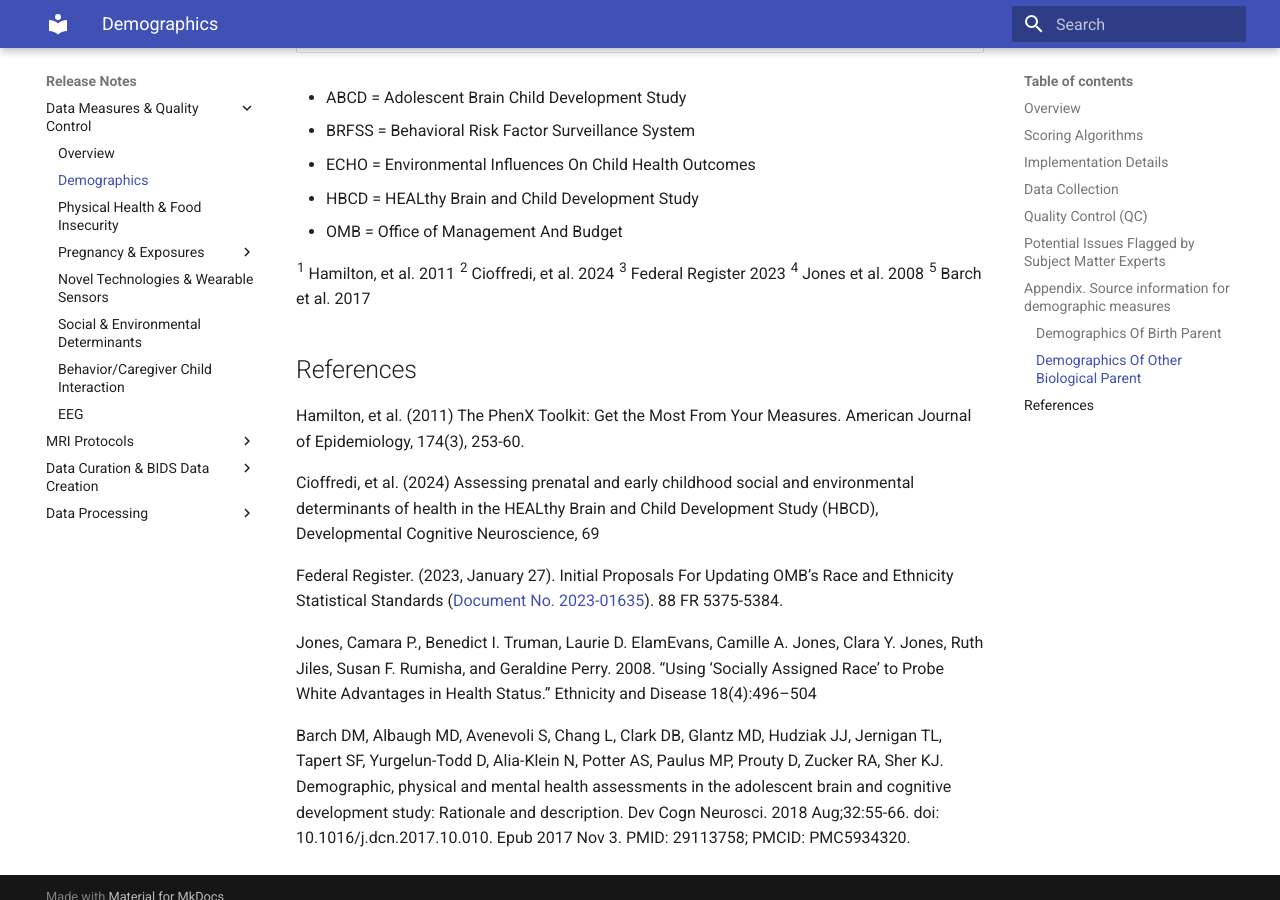
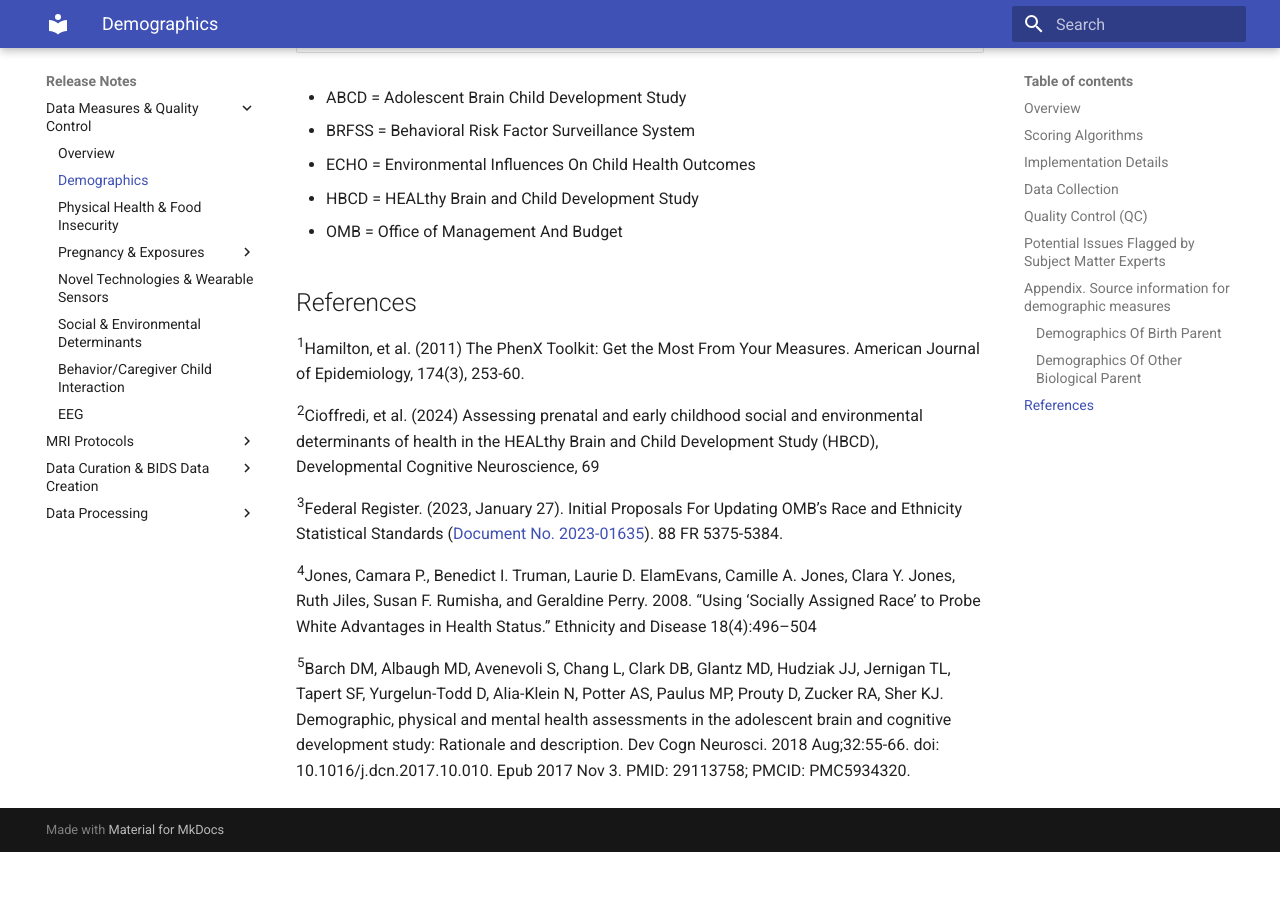
Before and after one commit to mattcieslak/hbcd-docs, an MkDocs documentation site: the page built from docs/measures/demographics.md, in a window 1280 px wide and 900 px high, scrolled down 4680 px. Built offline with MkDocs 1.6.1 and Material for MkDocs 9.7.7, drawn with Linux system fonts in a browser that asks for light colours; after the commit the page ends 5532 px from its top, so only the background shows below that.

Commit message:
Update demographics.md

```diff
--- a/docs/measures/demographics.md
+++ b/docs/measures/demographics.md
@@ -83,20 +83,13 @@ From [Cioffredi et al, *Developmental Cognitive Neuroscience,* 2024](https://www
 * HBCD = HEALthy Brain and Child Development Study
 * OMB = Office of Management And Budget
 
-<sup>1</sup> Hamilton, et al. 2011
-<sup>2</sup> Cioffredi, et al. 2024
-<sup>3</sup> Federal Register 2023
-<sup>4</sup> Jones et al. 2008
-<sup>5</sup> Barch et al. 2017
+## References
+<sup>1</sup>Hamilton, et al. (2011) The PhenX Toolkit: Get the Most From Your Measures. American Journal of Epidemiology, 174(3), 253-60.
 
+<sup>2</sup>Cioffredi, et al. (2024) Assessing prenatal and early childhood social and environmental determinants of health in the HEALthy Brain and Child Development Study (HBCD), Developmental Cognitive Neuroscience, 69
 
-## References
-Hamilton, et al. (2011) The PhenX Toolkit: Get the Most From Your Measures. American Journal of Epidemiology, 174(3), 253-60.
+<sup>3</sup>Federal Register. (2023, January 27). Initial Proposals For Updating OMB’s Race and Ethnicity Statistical Standards ([Document No. 2023-01635](https://www.federalregister.gov/documents/2023/01/27/2023-01635/initial-proposals-for-updating-ombs-race-and-ethnicity-statistical-standards)). 88 FR 5375-5384.
 
-Cioffredi, et al. (2024) Assessing prenatal and early childhood social and environmental determinants of health in the HEALthy Brain and Child Development Study (HBCD), Developmental Cognitive Neuroscience, 69
+<sup>4</sup>Jones, Camara P., Benedict I. Truman, Laurie D. ElamEvans, Camille A. Jones, Clara Y. Jones, Ruth Jiles, Susan F. Rumisha, and Geraldine Perry. 2008. “Using ‘Socially Assigned Race’ to Probe White Advantages in Health Status.” Ethnicity and Disease 18(4):496–504
 
-Federal Register. (2023, January 27). Initial Proposals For Updating OMB’s Race and Ethnicity Statistical Standards ([Document No. 2023-01635](https://www.federalregister.gov/documents/2023/01/27/2023-01635/initial-proposals-for-updating-ombs-race-and-ethnicity-statistical-standards)). 88 FR 5375-5384.
-
-Jones, Camara P., Benedict I. Truman, Laurie D. ElamEvans, Camille A. Jones, Clara Y. Jones, Ruth Jiles, Susan F. Rumisha, and Geraldine Perry. 2008. “Using ‘Socially Assigned Race’ to Probe White Advantages in Health Status.” Ethnicity and Disease 18(4):496–504
-
-Barch DM, Albaugh MD, Avenevoli S, Chang L, Clark DB, Glantz MD, Hudziak JJ, Jernigan TL, Tapert SF, Yurgelun-Todd D, Alia-Klein N, Potter AS, Paulus MP, Prouty D, Zucker RA, Sher KJ. Demographic, physical and mental health assessments in the adolescent brain and cognitive development study: Rationale and description. Dev Cogn Neurosci. 2018 Aug;32:55-66. doi: 10.1016/j.dcn.2017.10.010. Epub 2017 Nov 3\. PMID: 29113758; PMCID: PMC5934320.
+<sup>5</sup>Barch DM, Albaugh MD, Avenevoli S, Chang L, Clark DB, Glantz MD, Hudziak JJ, Jernigan TL, Tapert SF, Yurgelun-Todd D, Alia-Klein N, Potter AS, Paulus MP, Prouty D, Zucker RA, Sher KJ. Demographic, physical and mental health assessments in the adolescent brain and cognitive development study: Rationale and description. Dev Cogn Neurosci. 2018 Aug;32:55-66. doi: 10.1016/j.dcn.2017.10.010. Epub 2017 Nov 3. PMID: 29113758; PMCID: PMC5934320.
```
